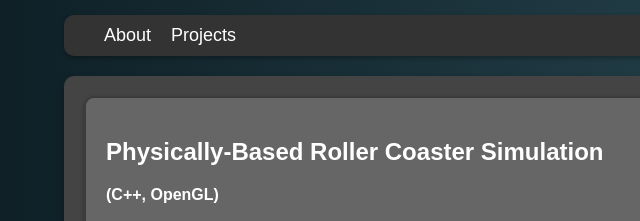
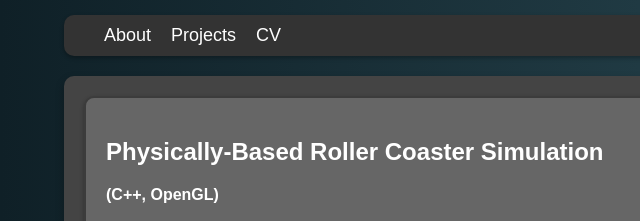
Before and after one commit to amin1nasim/amin1nasim.github.io, a plain HTML site: page projects.html in a window 1280 px wide. Shown: the top 221 px of the page, 0-640 px from the left. Drawn offline with Linux system fonts and the light colour scheme.

Commit message:
Added CV to the header

```diff
--- a/projects.html
+++ b/projects.html
@@ -12,6 +12,7 @@
             <nav>
                 <a href="index.html#about-me">About</a>
                 <a href="projects.html">Projects</a>
+                <a href="material/resume.pdf" download="resume.pdf">CV</a>
             </nav>
         </header>
         <div class="container">
```
Also changed, not shown: index.html (+1 -0 lines), 1 other file.
